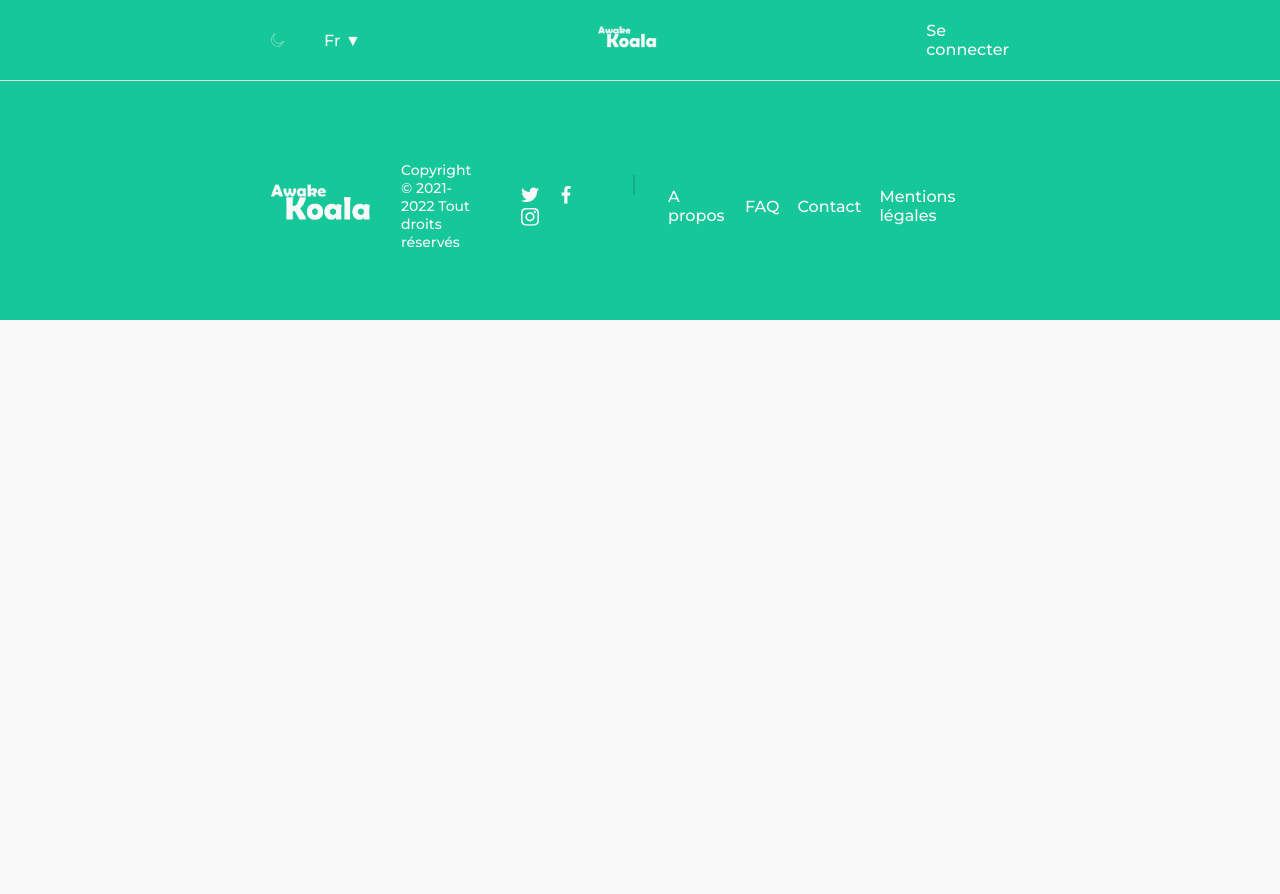
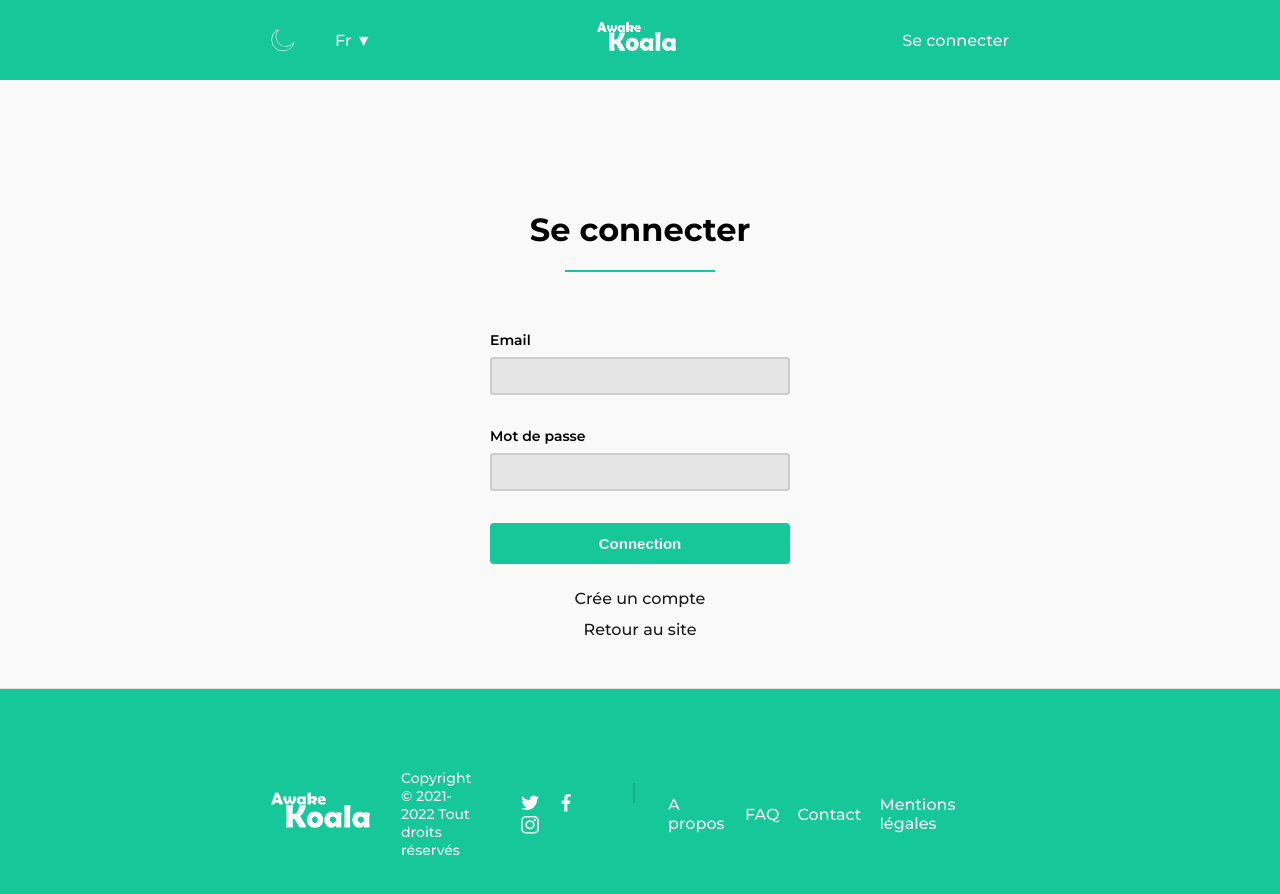
Before and after one commit to Leotheluck/movie-selector, a React (Create React App) app: page /connection in a window 1280 px wide. Shown: the top 894 px of the page. Before the commit the page ends 800 px from the top, so only its background shows below. Built offline with nearby package versions, Linux system fonts and the light colour scheme.

Commit message:
Create Login and Signup components

```diff
--- a/src/components/App/App.css
+++ b/src/components/App/App.css
@@ -20,7 +20,9 @@ body {
   --greenDark: #13ad87;
   --green: #16c79a;
   --white: #faf9f9;
-  --black: #141414;
+  --black: #1a1a1a;
+  --gray: #e5e5e5;
+  --grayDark: #cccccc;
 }
 
 a,
--- a/src/components/App/App.js
+++ b/src/components/App/App.js
@@ -1,15 +1,22 @@
 import "./App.css";
-import List from "../List/List";
+import { BrowserRouter as Router, Switch, Route } from "react-router-dom";
 import Navbar from "../Header/Navbar";
 import Footer from "../Footer/Footer";
+import List from "../List/List";
+import Login from "../Login/Login";
+import Signup from "../Signup/Signup.js";
 
 function App() {
   return (
-    <>
+    <Router>
       <Navbar />
-      {/*<List />*/}
+      <Switch>
+        {/*<Route path="/" exact component={List} />*/}
+        <Route path="/connection" exact component={Login} />
+        <Route path="/inscription" component={Signup} />
+      </Switch>
       <Footer />
-    </>
+    </Router>
   );
 }
 
--- a/src/components/Header/Navbar.css
+++ b/src/components/Header/Navbar.css
@@ -22,7 +22,7 @@ nav {
   align-items: center;
 }
 .nav-container .nav-mode {
-  width: 4%;
+  width: 1.5rem;
   margin-right: 40px;
   cursor: pointer;
 }
@@ -34,7 +34,7 @@ nav {
 }
 
 .nav-brand img {
-  width: 18%;
+  width: 5rem;
   cursor: pointer;
 }
 
--- a/src/components/Header/Navbar.js
+++ b/src/components/Header/Navbar.js
@@ -1,8 +1,8 @@
 import React, { useState } from "react";
-import "./Navbar.css";
 import Clair from "./img/Clair.svg";
 import Sombre from "./img/Sombre1.svg";
 import Logo from "./img/Logo.jpg";
+import "./Navbar.css";
 
 const Navbar = () => {
   const [mode, setMode] = useState(false);
@@ -24,12 +24,12 @@ const Navbar = () => {
           <p className="nav-language">Fr ▼</p>
         </div>
         <div className="nav-brand">
-          <a href="#">
+          <a href="/">
             <img src={Logo} alt="Logo" />
           </a>
         </div>
         <div className="nav-login">
-          <a href="#">Se connecter</a>
+          <a href="/connection">Se connecter</a>
         </div>
       </nav>
     </header>
--- /dev/null
+++ b/src/components/Login/Login.css
@@ -0,0 +1,109 @@
+.page-profile {
+  /*background-color: red;*/
+  height: 76vh;
+  padding-top: 100px;
+}
+.main-content {
+  /*background-color: blue;*/
+  padding: 20px;
+}
+.wrapper {
+  /*background-color: blueviolet;*/
+  display: flex;
+  flex-direction: column;
+  align-items: center;
+  max-width: 1050px;
+  margin: 0 auto;
+}
+
+.profile-h1 {
+  margin: 10px 0 50px 0;
+  position: relative;
+}
+.profile-h1 h1 {
+  font-size: 2rem;
+  font-weight: 700;
+}
+.profile-h1 h1:before {
+  content: "";
+  position: absolute;
+  top: 60px;
+  left: 50%;
+  transform: translate(-50%);
+  width: 150px;
+  height: 2px;
+  background-color: var(--green);
+}
+
+.form-profile {
+  /*background-color: indianred;*/
+  display: flex;
+  flex-direction: column;
+  width: 300px;
+}
+.profile-user,
+.profile-email,
+.profile-mdp,
+.profile-confirm,
+.profile-btn {
+  display: flex;
+  flex-direction: column;
+  margin-top: 2rem !important;
+}
+.profile-user label,
+.profile-email label,
+.profile-mdp label,
+.profile-confirm label {
+  font-size: 14px;
+  font-weight: 600;
+  margin-bottom: 0.5rem !important;
+}
+.profile-user input,
+.profile-mdp input,
+.profile-email input,
+.profile-confirm input {
+  border-radius: 3px;
+  border: 2px solid var(--grayDark);
+  background-color: var(--gray);
+  padding: 0.5rem 1rem;
+}
+
+.form-profile input:focus {
+  border-color: var(--greenDark);
+  background-color: var(--white);
+}
+.profile-btn {
+  margin-bottom: 15px;
+}
+.profile-btn button {
+  display: flex;
+  justify-content: center;
+  align-items: center;
+  font-size: 15px;
+  font-weight: 600;
+  color: var(--white);
+  background-color: var(--green);
+  border-radius: 4px;
+  padding: 12px 0;
+  transition: 300ms ease;
+  cursor: pointer;
+}
+.profile-btn button:hover {
+  background-color: var(--greenDark);
+}
+.profile-other {
+  display: flex;
+  flex-direction: column;
+  align-items: center;
+  margin-top: 10px;
+}
+.profile-other a {
+  font-size: 16px;
+  font-weight: 500;
+  color: var(--black);
+  margin-bottom: 12px;
+  cursor: pointer;
+}
+.profile-other a:hover {
+  opacity: 0.7;
+}
--- /dev/null
+++ b/src/components/Login/Login.js
@@ -0,0 +1,35 @@
+import React from "react";
+import "./Login.css";
+
+const Login = () => {
+  return (
+    <section className="page-profile">
+      <div className="main-content">
+        <div className="wrapper">
+          <div className="profile-h1">
+            <h1>Se connecter</h1>
+          </div>
+          <form className="form-profile">
+            <div className="profile-email">
+              <label htmlFor="email">Email</label>
+              <input type="email" id="email" required />
+            </div>
+            <div className="profile-mdp">
+              <label htmlFor="email">Mot de passe</label>
+              <input type="password" className="pass" required />
+            </div>
+            <div className="profile-btn">
+              <button type="submit">Connection</button>
+            </div>
+            <div className="profile-other">
+              <a href="/inscription">Crée un compte</a>
+              <a href="/">Retour au site</a>
+            </div>
+          </form>
+        </div>
+      </div>
+    </section>
+  );
+};
+
+export default Login;
--- /dev/null
+++ b/src/components/Signup/Signup.js
@@ -0,0 +1,42 @@
+import React from "react";
+
+const Signup = () => {
+  return (
+    <section className="page-profile">
+      <div className="main-content">
+        <div className="wrapper">
+          <div className="profile-h1">
+            <h1>S'inscrire</h1>
+          </div>
+          <form className="form-profile">
+            <div className="profile-user">
+              <label htmlFor="email">Identifiant</label>
+              <input type="email" id="email" required />
+            </div>
+            <div className="profile-email">
+              <label htmlFor="email">Email</label>
+              <input type="email" id="email" required />
+            </div>
+            <div className="profile-mdp">
+              <label htmlFor="email">Mot de passe</label>
+              <input type="password" className="pass" required />
+            </div>
+            <div className="profile-confirm">
+              <label htmlFor="email">Confirmer mot de passe</label>
+              <input type="password" className="pass" required />
+            </div>
+            <div className="profile-btn">
+              <button type="submit">Crée</button>
+            </div>
+            <div className="profile-other">
+              <a href="/connection">Connection au compte</a>
+              <a href="/">Retour au site</a>
+            </div>
+          </form>
+        </div>
+      </div>
+    </section>
+  );
+};
+
+export default Signup;
```
Also changed, not shown: src/components/Signup/Signup.css (added).
